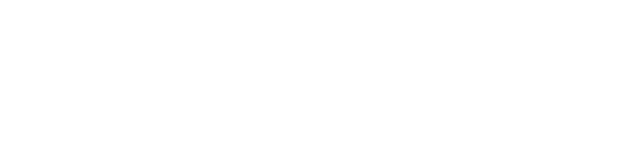
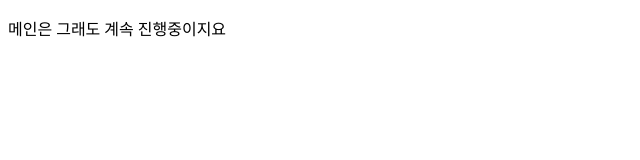
Before and after one commit to JAYMOON0725/gitinittest, a plain HTML site: page index.html in a window 1280 px wide. Shown: the whole page, without its empty margins (0-640 px from the left). Drawn offline with Linux system fonts and the light colour scheme.

Commit message:
메인은 그냥 계쏙 진행

```diff
--- a/index.html
+++ b/index.html
@@ -5,5 +5,7 @@
     <meta name="viewport" content="width=device-width, initial-scale=1.0" />
     <title>git test!!!!! 메인은 그대로 진행중</title>
   </head>
-  <body></body>
+  <body>
+    <p>메인은 그래도 계속 진행중이지요</p>
+  </body>
 </html>
```
